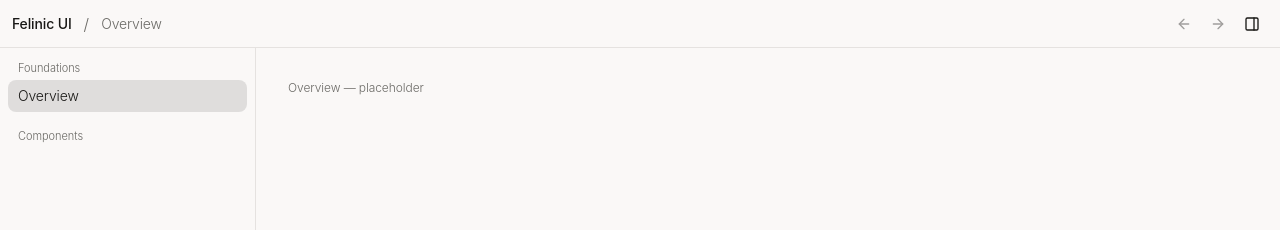
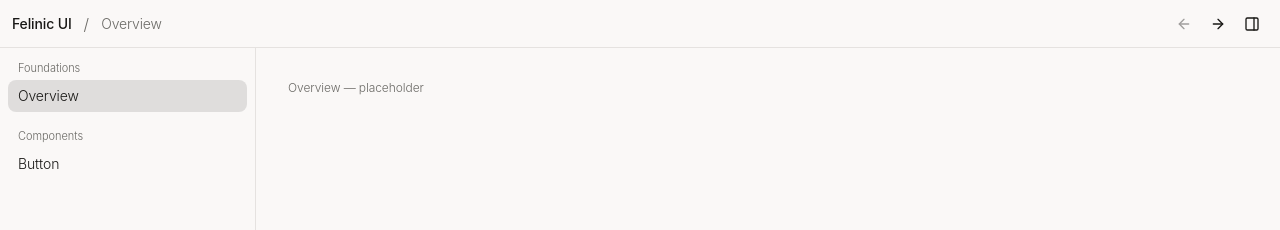
Before and after one commit to memohai/ui, a Vue app: page / in a window 1280 px wide. Shown: the top 230 px of the page. Built offline with nearby package versions, Linux system fonts and the light colour scheme.

Commit message:
feat: button spec — controls, examples, live codegen, usage (wip)

```diff
--- /dev/null
+++ b/showcase/specs/button.ts
@@ -0,0 +1,130 @@
+import type { ComponentSpec } from '../lib/spec'
+import { h } from 'vue'
+import { ArrowRight, Plus, RefreshCw } from 'lucide-vue-next'
+import { Button, buttonSizeKeys, buttonVariantKeys } from '#/components/button'
+import { boolAttr, strAttr } from '../lib/codegen'
+
+const LOADING_MODES = ['overlay', 'icon', 'leading'] as const
+
+function isLink(variant: unknown): boolean {
+  return String(variant).startsWith('link')
+}
+
+// Link variants are inline text affordances — they render as <a>, never a
+// button box (same split as the dev wall and the old stories).
+function linkAttrs(variant: unknown): Record<string, string> {
+  return isLink(variant) ? { as: 'a', href: '#' } : {}
+}
+
+export const buttonSpec: ComponentSpec = {
+  id: 'button',
+  name: 'Button',
+  description:
+    'Triggers an action. The charcoal default is the high-emphasis CTA; brand purple is scarce and reserved for rare moments.',
+  controls: [
+    {
+      kind: 'enum',
+      key: 'variant',
+      label: 'Variant',
+      options: buttonVariantKeys,
+      default: 'default',
+      // Ten options but the primary showcase axis — rows make browsing one
+      // click each instead of two.
+      display: 'radio-list',
+    },
+    { kind: 'enum', key: 'size', label: 'Size', options: buttonSizeKeys, default: 'default' },
+    { kind: 'string', key: 'label', label: 'Label', default: 'Save changes' },
+    { kind: 'boolean', key: 'loading', label: 'Loading', default: false },
+    {
+      kind: 'enum',
+      key: 'loadingMode',
+      label: 'Loading mode',
+      options: LOADING_MODES,
+      default: 'overlay',
+      when: state => state.loading === true,
+    },
+    { kind: 'boolean', key: 'disabled', label: 'Disabled', default: false },
+    { kind: 'boolean', key: 'block', label: 'Block', default: false },
+  ],
+  examples: [
+    {
+      name: 'With icons',
+      render: () => [
+        h(Button, () => [h(Plus), 'New']),
+        h(Button, { variant: 'secondary' }, () => ['Continue', h(ArrowRight)]),
+        h(Button, { variant: 'ghost', size: 'icon', 'aria-label': 'Refresh' }, () => h(RefreshCw)),
+      ],
+      code: () => `<Button>
+  <Plus />
+  New
+</Button>
+<Button variant="secondary">
+  Continue
+  <ArrowRight />
+</Button>
+<Button variant="ghost" size="icon" aria-label="Refresh">
+  <RefreshCw />
+</Button>`,
+    },
+    {
+      name: 'Loading modes',
+      render: () => [
+        h(Button, { loading: true }, () => 'Save changes'),
+        h(Button, { variant: 'secondary', loading: true, loadingMode: 'icon' }, () => [h(RefreshCw), 'Sync']),
+        h(Button, { loading: true, loadingMode: 'leading' }, () => 'Continue'),
+      ],
+      code: () => `<Button loading>Save changes</Button>
+<Button variant="secondary" loading loading-mode="icon">
+  <RefreshCw />
+  Sync
+</Button>
+<Button loading loading-mode="leading">Continue</Button>`,
+    },
+    {
+      name: 'Icon buttons',
+      render: () => [
+        h(Button, { size: 'icon-lg', 'aria-label': 'Add' }, () => h(Plus)),
+        h(Button, { size: 'icon', 'aria-label': 'Add' }, () => h(Plus)),
+        h(Button, { size: 'icon-sm', 'aria-label': 'Add' }, () => h(Plus)),
+      ],
+      code: () => `<Button size="icon-lg" aria-label="Add"><Plus /></Button>
+<Button size="icon" aria-label="Add"><Plus /></Button>
+<Button size="icon-sm" aria-label="Add"><Plus /></Button>`,
+    },
+  ],
+  render: state =>
+    h(
+      Button,
+      {
+        variant: state.variant as never,
+        size: state.size as never,
+        loading: Boolean(state.loading),
+        loadingMode: state.loadingMode as never,
+        disabled: Boolean(state.disabled),
+        block: Boolean(state.block),
+        ...linkAttrs(state.variant),
+      },
+      () => String(state.label),
+    ),
+  code: (state) => {
+    const variant = String(state.variant)
+    const link = isLink(variant) ? ' as="a" href="#"' : ''
+    const attrs
+      = strAttr('variant', variant, 'default')
+      + strAttr('size', String(state.size), 'default')
+      + link
+      + boolAttr('loading', Boolean(state.loading))
+      + (state.loading ? strAttr('loading-mode', String(state.loadingMode), 'overlay') : '')
+      + boolAttr('disabled', Boolean(state.disabled))
+      + boolAttr('block', Boolean(state.block))
+    return `<Button${attrs}>${state.label}</Button>`
+  },
+  usage: `Reach for variant + size, never hand-written classes.
+
+- default/primary is the charcoal high-emphasis CTA — one per surface.
+- brand purple is scarce: rare moments like the chat Send button, never a default fill.
+- destructive is a filled red CTA, not a ghost button with red text.
+- "Clickable text with a hover chip" is TextButton (ghost @ size="text"), not a hand-rolled hover on a span.
+- Icon-only buttons must carry an aria-label.
+- loading holds full color and blocks clicks; disabled fades to opacity-40. Busy ≠ disabled.`,
+}
--- a/showcase/specs/index.ts
+++ b/showcase/specs/index.ts
@@ -1,6 +1,9 @@
 import type { ComponentSpec } from '../lib/spec'
+import { buttonSpec } from './button'
 
 // Component specs are registered here as they land. Order = sidebar order =
 // prev/next order. Single manifest drives nav + routes so the two never drift
 // (same pattern as the dev wall's registry.ts).
-export const componentSpecs: ComponentSpec[] = []
+export const componentSpecs: ComponentSpec[] = [
+  buttonSpec,
+]
```
